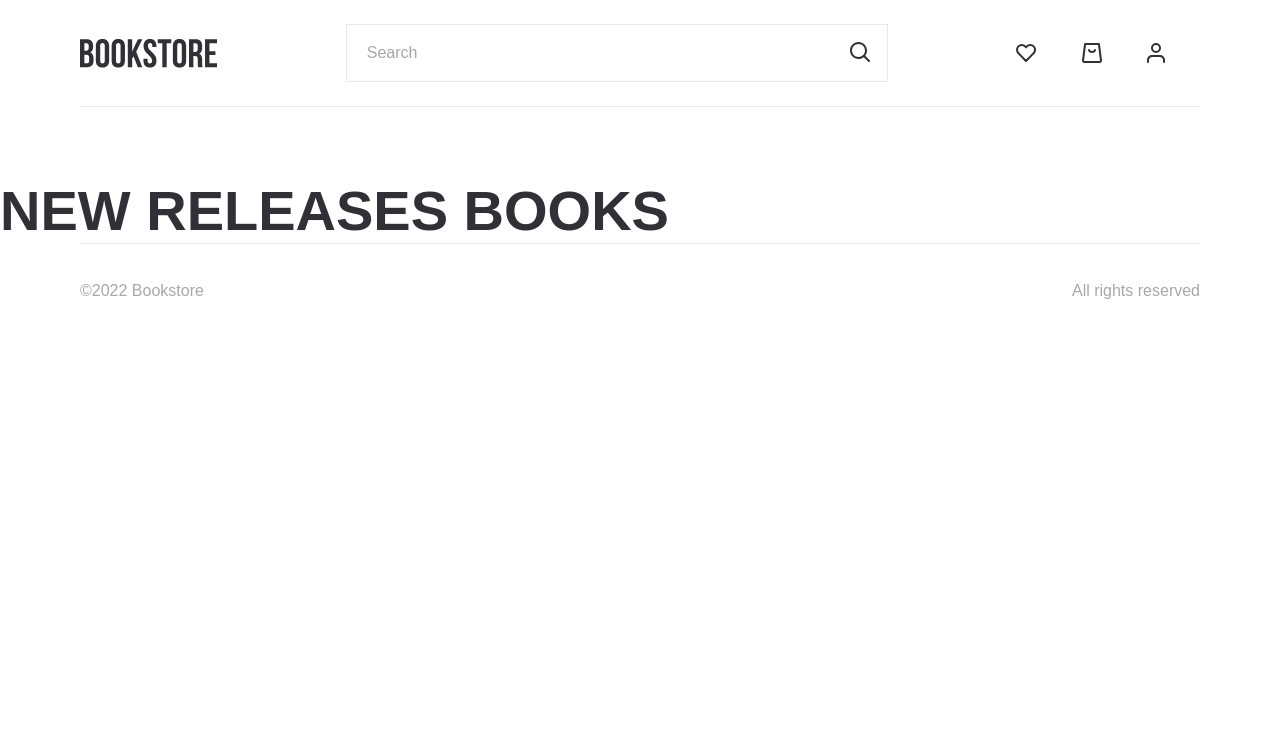
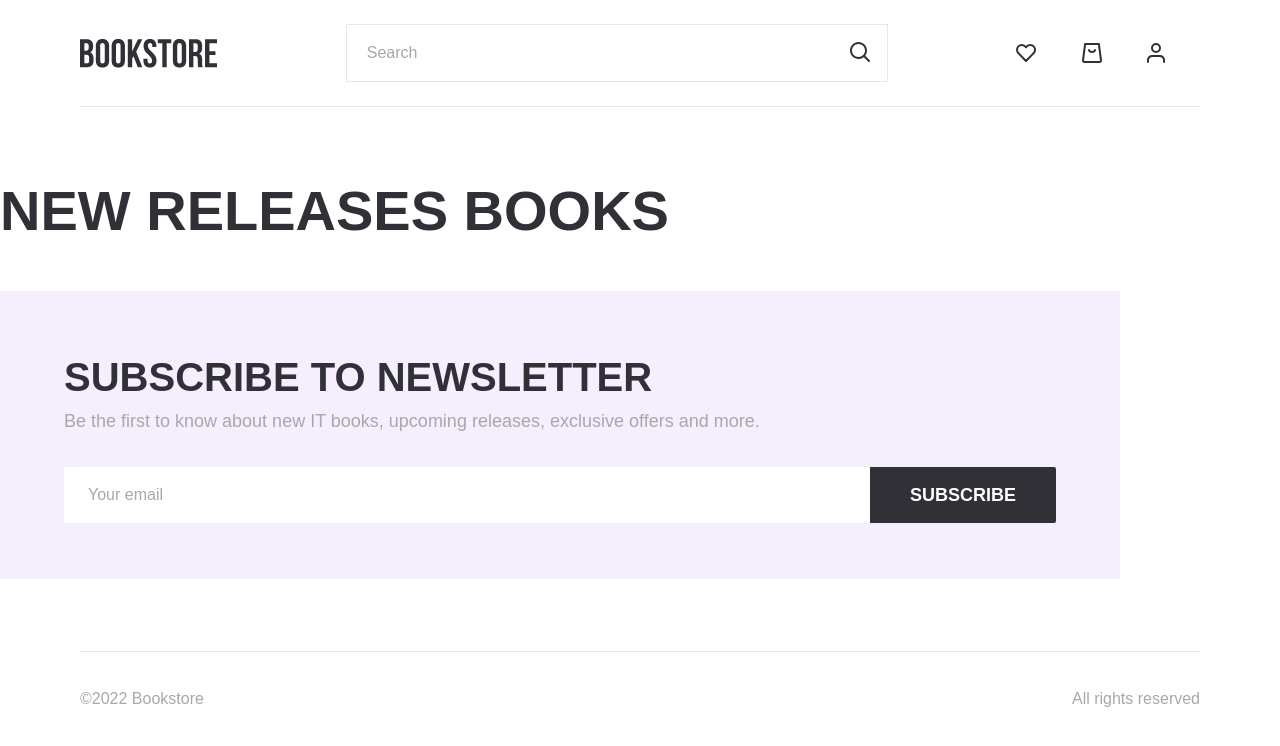
Before and after one commit to OlgaReut/book-store, a Next.js app: page / in a window 1280 px wide. Shown: the top 746 px of the page. Built offline with nearby package versions, Linux system fonts and the light colour scheme.

Commit message:
add subscribe

```diff
--- /dev/null
+++ b/src/app/components/BookCard/BookCard.tsx
@@ -0,0 +1,25 @@
+import SvgDarkStar from "../svg/SvgDarkStar"
+import SvgLightStar from "../svg/SvgLightStar"
+import style from "./bookCardStyles.module.scss"
+
+const BookCard = () => {
+    return (
+        <div className={style.card}>
+            <div className={style.cardWrapperImg}></div>
+            <h3 className={style.cardTitle}></h3>
+            <p className={style.cardDescription}></p>
+            <div className={style.cardWrapperOther}>
+                <p className={style.cardPrice}></p>
+                <div className={style.cardWrapperRating}>
+                    <div className={style.cardRating}><SvgDarkStar/></div>
+                    <div className={style.cardRating}><SvgDarkStar/></div>
+                    <div className={style.cardRating}><SvgDarkStar/></div>
+                    <div className={style.cardRating}><SvgDarkStar/></div>
+                    <div className={style.cardRating}><SvgLightStar/></div>
+                </div>
+            </div>
+        </div>
+    )
+}
+
+export default BookCard
--- /dev/null
+++ b/src/app/components/Subscribe/Subscribe.tsx
@@ -0,0 +1,16 @@
+import style from "./subscribeStyles.module.scss"
+
+const Subscribe = () => {
+    return (
+        <form className={style.subscribeContainer}>
+            <h2 className={style.subscribeTitle}>Subscribe to Newsletter</h2>
+            <p className={style.subscribeDescription}>Be the first to know about new IT books, upcoming releases, exclusive offers and more.</p>
+            <div className={style.subscribeWrapperInput}>
+                <input className={style.subscribeInput} type="email" placeholder="Your email" />
+                <button className={style.subscribeButton}>Subscribe</button>
+            </div>
+        </form>
+    )
+}
+
+export default Subscribe
--- /dev/null
+++ b/src/app/components/Subscribe/subscribeStyles.module.scss
@@ -0,0 +1,60 @@
+.subscribeContainer {
+    max-width: 1120px;
+    width: 100%;
+    margin: 0 auto;
+    padding: 56px 64px;
+    background-color: rgba(244, 238, 253, 1);
+    margin-bottom: 72px;
+}
+
+.subscribeTitle {
+    font-family: 'Bebas Neue', sans-serif;
+    font-weight: 700;
+    font-size: 40px;
+    line-height: 60px;
+    color: rgba(49, 48, 55, 1);
+    text-transform: uppercase;
+}
+
+.subscribeWrapperInput {
+    position: relative;
+}
+
+.subscribeDescription {
+    font-family: 'DIN Pro', sans-serif;
+    font-weight: 400;
+    font-size: 18px;
+    line-height: 28px;
+    color: rgba(168, 168, 168, 1);
+    margin-bottom: 32px;
+}
+
+.subscribeInput {
+    background-color: rgba(255, 255, 255, 1);
+    padding: 16px 24px;
+    border-radius: 2px;
+    width: 100%;
+
+    &::placeholder {
+        font-family: 'DIN Pro', sans-serif;
+        font-weight: 400;
+        font-size: 16px;
+        line-height: 24px;
+        color: rgba(168, 168, 168, 1);
+    }
+}
+
+.subscribeButton {
+    font-family: 'Bebas Neue', sans-serif;
+    font-weight: 700;
+    font-size: 18px;
+    line-height: 24px;
+    color: rgba(255, 255, 255, 1);
+    text-transform: uppercase;
+    background-color: rgba(49, 48, 55, 1);
+    padding: 16px 40px;
+    position: absolute;
+    top: 0;
+    right: 0;
+    border-radius: 0 2px 2px 0;
+}
--- a/src/app/components/Title/titleStyle.module.scss
+++ b/src/app/components/Title/titleStyle.module.scss
@@ -4,5 +4,6 @@
     font-weight: 700;
     color: rgba(49, 48, 55, 1);
     text-transform: uppercase;
-    font-family: "Bebas Neue", sans-serif;
+    font-family: 'Bebas Neue', sans-serif;
+    margin-bottom: 48px;
 }
--- a/src/app/globals.css
+++ b/src/app/globals.css
@@ -5,14 +5,14 @@
   --foreground: #171717;
 }
 
-/* @theme inline {
+@theme inline {
   --color-background: var(--background);
   --color-foreground: var(--foreground);
   --font-sans: var(--font-geist-sans);
   --font-mono: var(--font-geist-mono);
-} */
+}
 
-@media (prefers-color-scheme: dark) {
+@media (prefers-color-scheme: light) {
   :root {
     --background: #ededed;
     --foreground: #0a0a0a;
@@ -20,24 +20,24 @@
 }
 
 @font-face {
-  font-family : 'DIN Pro' ;
-  src : url (".fonts/DIN Pro/dinpro_medium.otf") format ( 'truetype' );
+  font-family : 'DIN Pro';
+  src : url("./fonts/DIN Pro/dinpro_medium.otf") format ( 'truetype' );
   font-weight : 400 ;
   font-style : normal;
 }
 
 @font-face {
-  font-family : 'Helios' ;
-  src : url (".fonts/Helios/helios.otf") format ( 'truetype' );
+  font-family : 'Helios';
+  src : url("./fonts/Helios/helios.otf") format ( 'truetype' );
   font-weight : 400 ;
   font-style : normal;
 }
 
 @font-face {
-  font-family : 'Bebas Neue' ;
-  src : url (".fonts/Bebas-Neue/Netflix-(Bebas-Neue).ttf") format ( 'truetype' );
-  font-weight : 400 ;
-  font-style : normal;
+  font-family: 'Bebas Neue';
+  src: url("./fonts/Bebas_Neue/BebasNeue-Regular.ttf") format ( 'truetype' );
+  font-weight: 400;
+  font-style: normal;
 }
 
 * {
@@ -47,5 +47,5 @@
 }
 
 body {
-  font-family: "Bebas Neue", sans-serif;
+  font-family: 'Bebas Neue', sans-serif;
 }
--- a/src/app/layout.tsx
+++ b/src/app/layout.tsx
@@ -15,7 +15,7 @@ const geistMono = Geist_Mono({
 });
 
 export const metadata: Metadata = {
-  title: "Create Next App",
+  title: "Book Store",
   description: "Generated by create next app",
 };
 
--- a/src/app/page.tsx
+++ b/src/app/page.tsx
@@ -1,9 +1,11 @@
+import Subscribe from "./components/Subscribe/Subscribe";
 import Title from "./components/Title/Title";
 
-export default function Home () {
+export default function Home() {
     return (
-        <div className="max-w-[1120px] w-full mx-auto my-[0]">
-            <Title title={"New Releases Books"}/>
+        <div className="max-w-[1120px] w-full mx-auto py-[72px]">
+            <Title title={"New Releases Books"} />
+            <Subscribe />
         </div>
     )
 }
```
Also changed, not shown: src/app/components/BookCard/bookCardStyles.module.scss (added), src/app/fonts/Bebas-Neue/COPYRIGHT.txt (deleted), src/app/fonts/Bebas-Neue/Netflix-(Bebas-Neue).ttf (deleted), src/app/fonts/Bebas-Neue/txt_0.txt (deleted), src/app/fonts/Bebas_Neue/BebasNeue-Regular.ttf (added), src/app/fonts/Bebas_Neue/OFL.txt (added).
